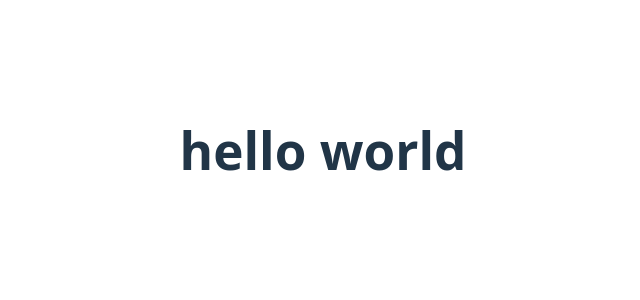
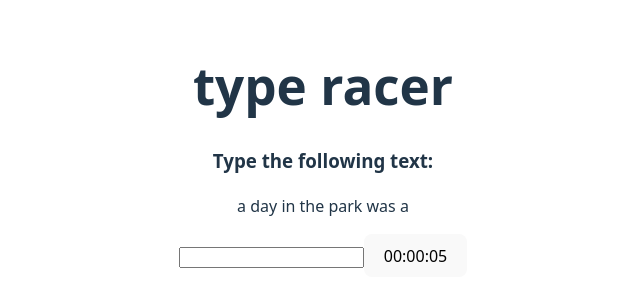
Before and after one commit to yeruham/typeRacer, a React (Vite) app: page / in a window 1280 px wide. Shown: the part 250-550 px from the top of the page, without its empty margins (317-957 px from the left). Built offline with nearby package versions, Linux system fonts and the light colour scheme.

Commit message:
basic type racer

```diff
--- a/src/App.tsx
+++ b/src/App.tsx
@@ -1,6 +1,41 @@
+import { useEffect, useRef, useState } from "react";
+import InputWord from "./components/InputText";
+import Timer from "./components/Timer";
+import DisplayText from "./components/DisplayText";
+import Title from "./components/Title";
+import EndRacer from "./components/endRacer";
+
 function App() {
+  const text =  `a day in the park was a`;
+  const wordsList = text.split(" ");
+  const [wordsIndex, setWordsIndex] = useState(0);
+  const [typingTime, setTypingTime] = useState(0);
+  const [active, setActive] = useState(true);
+
+  useEffect(() => {
+    if (wordsIndex == wordsList.length){
+      setActive(false);
+    }
+  }, [wordsIndex]);
+
+  console.log(wordsList[wordsIndex])
+  const onInputWord = (inputWord: string): boolean => {
+    if (inputWord == wordsList[wordsIndex]) {
+      setWordsIndex((i) => i + 1);
+      return true;
+    } else {
+      return false;
+    }
+  };
   return (
-    <h1>hello world</h1>
-  );}
+    <>
+      <Title></Title>
+      <DisplayText text={text}></DisplayText>
+      <InputWord isCorrectWord={onInputWord}></InputWord>
+      <Timer setTypingTime={(newTime) => setTypingTime(newTime)} active={active}></Timer>
+      {!active ? <EndRacer time={typingTime} numWords={wordsList.length}></EndRacer> : null}
+    </>
+  );
+}
 
-export default App
+export default App;
--- /dev/null
+++ b/src/components/DisplayText.tsx
@@ -0,0 +1,5 @@
+function DisplayText({ text } : {text: string}){
+    return (<p>{text}</p>);
+}
+
+export default DisplayText;
--- /dev/null
+++ b/src/components/EndRacer.tsx
@@ -0,0 +1,12 @@
+function EndRacer({ time, numWords }: {time: number, numWords: number}){
+    const numWordsByMinutes = () => {
+        const minutes = time / 60
+        console.log(minutes)
+        return (numWords / minutes).toFixed();
+    }
+    console.log(time)
+    console.log(numWords)
+    return (<p>num words by minutes: {numWordsByMinutes()}</p>);
+}
+
+export default EndRacer;
--- /dev/null
+++ b/src/components/InputText.tsx
@@ -0,0 +1,25 @@
+import { useRef, useState } from "react";
+
+interface IWord {
+  isCorrectWord: (word: string) => boolean;
+}
+
+function InputWord({ isCorrectWord }: IWord) {
+  const resetInput = (e: React.ChangeEvent<HTMLInputElement>) => {
+    const word = e.target.value;
+    if (word[word.length - 1] != " ") {
+      return;
+    }
+    const reset = isCorrectWord(word.trim());
+    if (reset) {
+      e.target.value = "";
+    }
+  };
+  return (
+    <>
+      <input onChange={(e) => resetInput(e)}></input>
+    </>
+  );
+}
+
+export default InputWord;
--- /dev/null
+++ b/src/components/Timer.tsx
@@ -0,0 +1,36 @@
+import { useEffect, useState } from "react";
+
+interface ITimer {
+  active: boolean;
+  setTypingTime: (newTime: number) => void;
+}
+
+function Timer({ active, setTypingTime }: ITimer) {
+  const [time, setTime] = useState(0);
+  useEffect(() => {
+    if (active) {
+      const interval = setInterval(() => {
+        setTime((time) => time + 1);
+      }, 1000);
+      return () => clearInterval(interval);
+    }
+    else{
+        setTypingTime(time);
+    }
+  }, [active]);
+
+  const timeFormat = (secondsTime: number): string => {
+    const hours = Math.floor(secondsTime / 3600);
+    secondsTime = secondsTime % 3600;
+    const minutes = Math.floor(secondsTime / 60);
+    secondsTime = secondsTime % 60;
+    const seconds = Math.floor(secondsTime);
+    return `${hours.toString().padStart(2, "0")}:${minutes
+      .toString()
+      .padStart(2, "0")}:${seconds.toString().padStart(2, "0")}`;
+  };
+
+  return <button>{timeFormat(time)}</button>;
+}
+
+export default Timer;
--- /dev/null
+++ b/src/components/Title.tsx
@@ -0,0 +1,10 @@
+function Title() {
+  return (
+    <>
+      <h1>type racer</h1>
+      <h3>Type the following text:</h3>
+    </>
+  );
+}
+
+export default Title;
--- a/src/index.css
+++ b/src/index.css
@@ -21,14 +21,14 @@
 }
 
 
-a {
+/* a {
   font-weight: 500;
   color: #646cff;
   text-decoration: inherit;
 }
 a:hover {
   color: #535bf2;
-}
+} */
 
 body {
   margin: 0;
```
